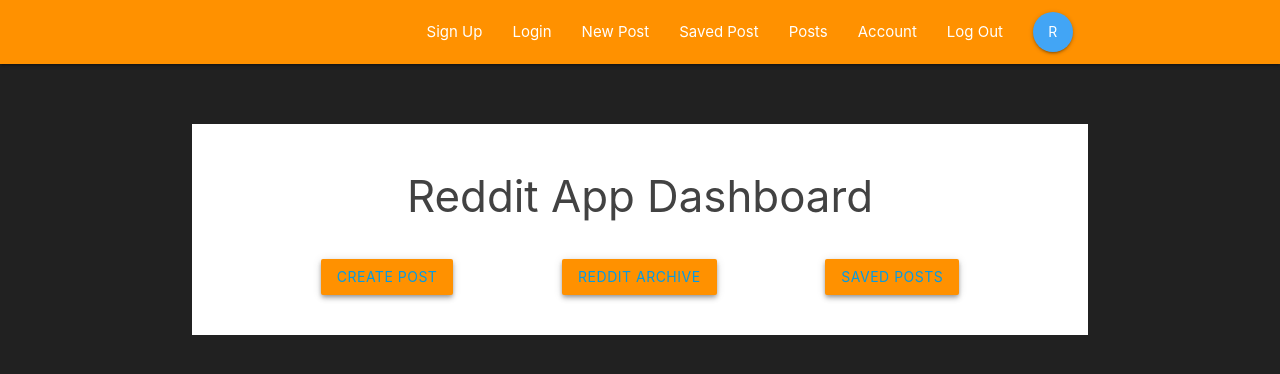
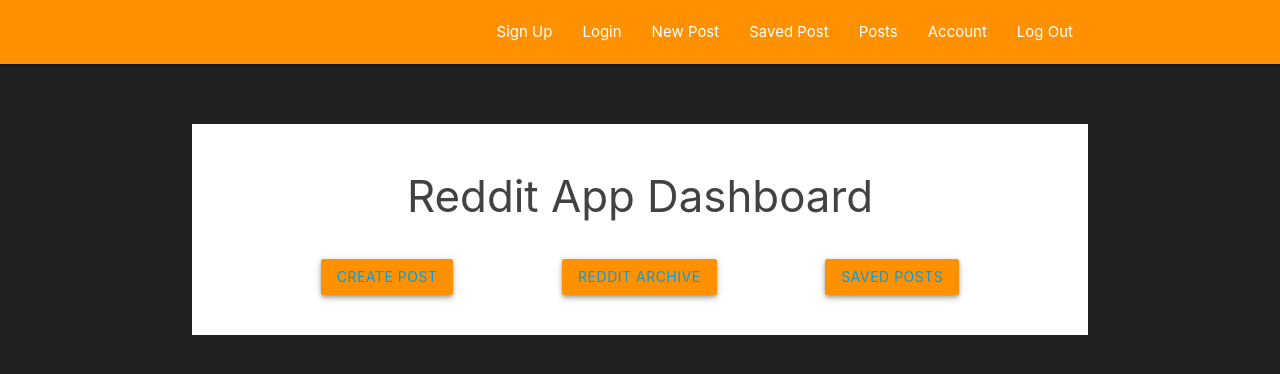
Before and after one commit to BW-Post-Here-2/Web-FrontEnd, a React (Create React App) app: page / in a window 1280 px wide. Shown: the top 374 px of the page. Built offline with nearby package versions, Linux system fonts and the light colour scheme.

Commit message:
Display username after login in blue dashboard/user button.

```diff
--- a/src/App.js
+++ b/src/App.js
@@ -35,6 +35,7 @@
   const [formErrors, setFormErrors] = useState(defaultErrors);
   const [submitDisabled, setSubmitDisabled] = useState(true);
   const [isLoggingIn, setIsLoggingIn] = useState(false);
+  const [usernameDisplay, setUsernameDisplay] = useState(null);
   //useHistory can't be used in App outside of Router. Use setHistoryState to set history inside a child component if needed.
   const [historyState, setHistoryState] = useState(null);
 
@@ -85,10 +86,8 @@
               localStorage.setItem("token", res.data.token);
             })
         }
-
-        setFormToDefault();
+        setUsernameDisplay(formValues.username);
         redirectUser(historyState, "/");
-
       })
       .catch((err) => {
         console.log(err);
@@ -131,9 +130,14 @@
   return (
     <BrowserRouter>
       <div className="App grey darken-4">
-        <Navbar setFormToDefault={setFormToDefault} />
+        <Navbar
+          setFormToDefault={setFormToDefault}
+          usernameDisplay={usernameDisplay}
+        />
         <Switch>
-          <Route exact path="/" component={Dashboard} />
+          <Route exact path="/">
+            <Dashboard usernameDisplay={usernameDisplay} />
+          </Route>
           <Route path="/post/:id" component={PostDetails} />
           <Route path="/signin">
             <AuthPage
--- a/src/Components/Layout/Navbar.js
+++ b/src/Components/Layout/Navbar.js
@@ -6,14 +6,14 @@
 import SignedInLinks from "./SignedInLinks";
 import SignedOutLinks from "./SignedOutLinks";
 
-const Navbar = ({ setFormToDefault }) => {
+const Navbar = ({ setFormToDefault, usernameDisplay }) => {
   return (
     <nav className="nav-wrapper orange accent-3">
       <div className="container">
         {/* <Link to="/" className="brand-logo">
           Reddit Nav
         </Link> */}
-        <SignedInLinks setFormToDefault={setFormToDefault} />
+        <SignedInLinks setFormToDefault={setFormToDefault} usernameDisplay={usernameDisplay} />
         {/* <SignedOutLinks setFormToDefault={setFormToDefault} /> */}
       </div>
     </nav>
--- a/src/Components/Layout/SignedInLinks.js
+++ b/src/Components/Layout/SignedInLinks.js
@@ -1,7 +1,7 @@
 import React from "react";
 import { NavLink } from "react-router-dom";
 
-const SignedInLinks = ({ setFormToDefault }) => {
+const SignedInLinks = ({ setFormToDefault, usernameDisplay }) => {
   return (
     <ul className="right">
       <li>
@@ -45,13 +45,15 @@
         </NavLink>
       </li>
       <li>
-        <NavLink
-          to="/"
-          onClick={setFormToDefault}
-          className="btn btn-floating blue lighten-1"
-        >
-          R
-        </NavLink>
+        {usernameDisplay &&
+          <NavLink
+            to="/"
+            onClick={setFormToDefault}
+            className="userDisplayBtn btn blue lighten-1"
+          >
+            {usernameDisplay}
+          </NavLink>
+        }
       </li>
     </ul>
   );
--- a/src/index.css
+++ b/src/index.css
@@ -33,3 +33,7 @@
 .authMessages {
   color: #FF9100;
 }
+
+.userDisplayBtn {
+  border-radius: 30px;
+}
```
